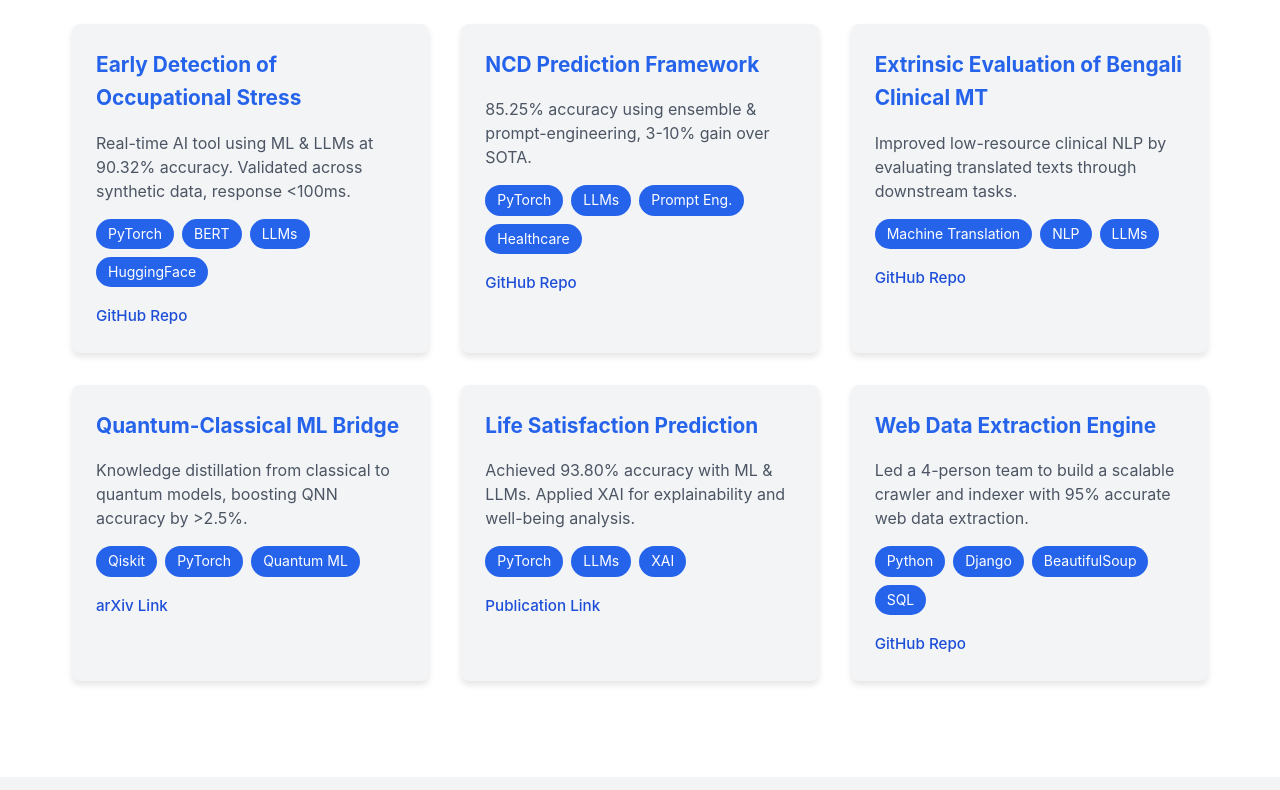
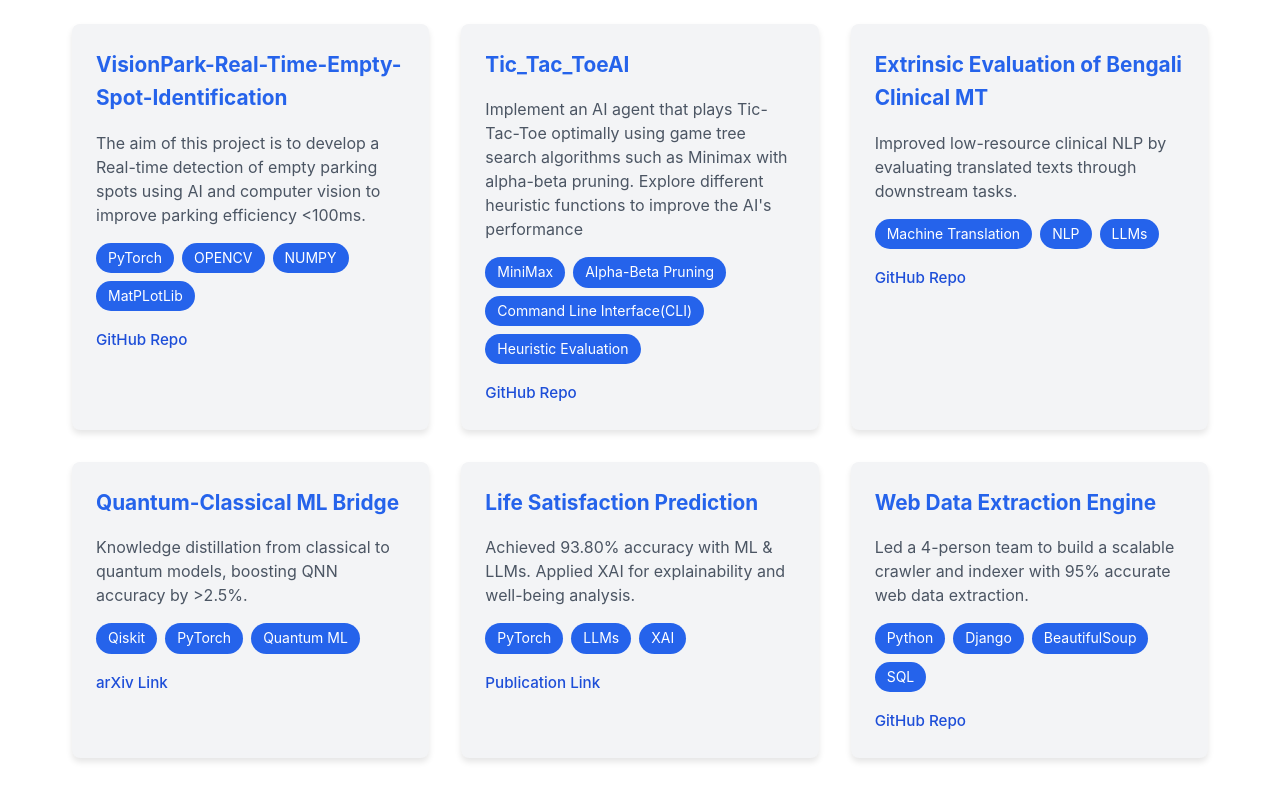
Before and after one commit to mubtasim-fuad/mubtasim-fuad.github.io, a plain HTML site: page projects.html in a window 1280 px wide. Shown: the part 168-958 px from the top of the page. Drawn offline with Linux system fonts and the light colour scheme.

Commit message:
Update projects.html

```diff
--- a/projects.html
+++ b/projects.html
@@ -3,7 +3,7 @@
 <head>
     <meta charset="UTF-8"/>
     <meta name="viewport" content="width=device-width, initial-scale=1.0"/>
-    <title>Projects - Mohammad Junayed Hasan</title>
+    <title>Projects - Md Mubtasim Fuad</title>
     <link rel="stylesheet" href="assets/css/style.css"/>
     <link rel="stylesheet" href="https://cdnjs.cloudflare.com/ajax/libs/font-awesome/6.0.0/css/all.min.css"/>
     <link rel="icon" type="image/x-icon" href="assets/favicon/favicon.ico">
@@ -11,7 +11,7 @@
 <body>
     <nav class="nav">
     <div class="nav-content">
-        <div class="logo">MJH</div>
+        <div class="logo">MFA</div>
         <button id="mobile-menu-toggle" class="mobile-menu-toggle">
             <i class="fas fa-bars"></i>
         </button>
@@ -32,26 +32,26 @@
         <div class="projects-grid">
             <div class="project-card">
                 <div class="project-content">
-                    <h3>Early Detection of Occupational Stress</h3>
-                    <p>Real-time AI tool using ML & LLMs at 90.32% accuracy. Validated across synthetic data, response <100ms.</p>
+                    <h3>VisionPark-Real-Time-Empty-Spot-Identification</h3>
+                    <p>The aim of this project is to develop a Real-time detection of empty parking spots using AI and computer vision to improve parking efficiency <100ms.</p>
                     <div class="tech-stack">
-                        <span>PyTorch</span><span>BERT</span><span>LLMs</span><span>HuggingFace</span>
+                        <span>PyTorch</span><span>OPENCV</span><span>NUMPY</span><span>MatPLotLib</span>
                     </div>
                     <div class="project-links">
-                        <a href="https://github.com/junayed-hasan/OccupationalStressDetection" target="_blank">GitHub Repo</a>
+                        <a href="https://github.com/mubtasim-fuad/VisionPark-Real-Time-Empty-Spot-Identification">GitHub Repo</a>
                     </div>
                 </div>
             </div>
 
             <div class="project-card">
                 <div class="project-content">
-                    <h3>NCD Prediction Framework</h3>
-                    <p>85.25% accuracy using ensemble & prompt-engineering, 3-10% gain over SOTA.</p>
+                    <h3>Tic_Tac_ToeAI</h3>
+                    <p> Implement an AI agent that plays Tic-Tac-Toe optimally using game tree search algorithms such as Minimax with alpha-beta pruning. Explore different heuristic functions to improve the AI's performance</p>
                     <div class="tech-stack">
-                        <span>PyTorch</span><span>LLMs</span><span>Prompt Eng.</span><span>Healthcare</span>
+                        <span>MiniMax</span><span>Alpha-Beta Pruning</span><span>Command Line Interface(CLI)</span><span>Heuristic Evaluation </span>
                     </div>
                     <div class="project-links">
-                        <a href="https://github.com/junayed-hasan/NCD-Prediction" target="_blank">GitHub Repo</a>
+                        <a href="https://github.com/mubtasim-fuad/Tic_Tac_ToeAI">GitHub Repo</a>
                     </div>
                 </div>
             </div>
@@ -112,7 +112,7 @@
     </section>
 
     <footer>
-        <p>© 2024 Mohammad Junayed Hasan. All rights reserved.</p>
+        <p>© 2025 Md Mubtasim Fuad. All rights reserved.</p>
     </footer>
     <script src="assets/js/main.js"></script>
 </body>
```
